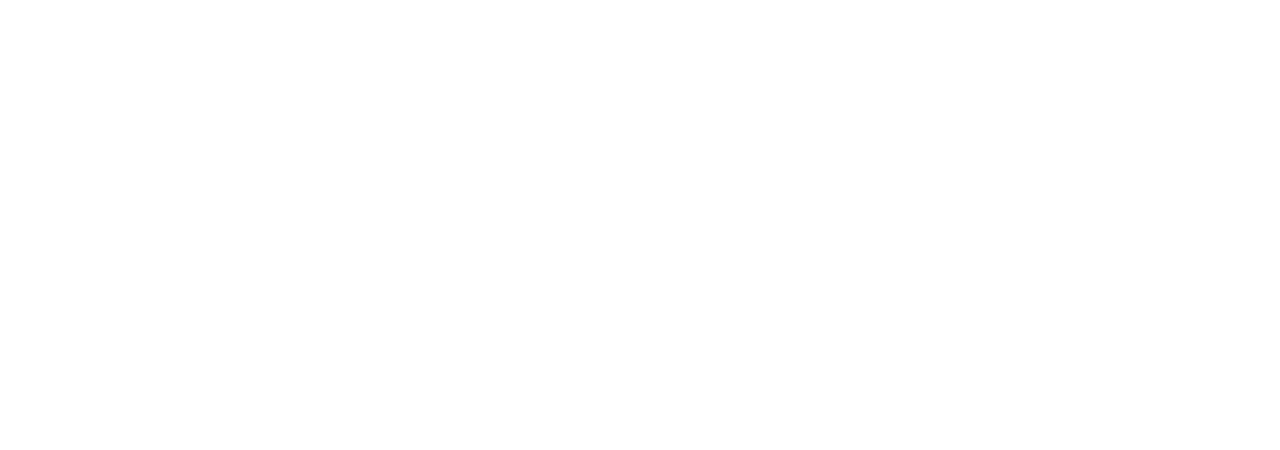
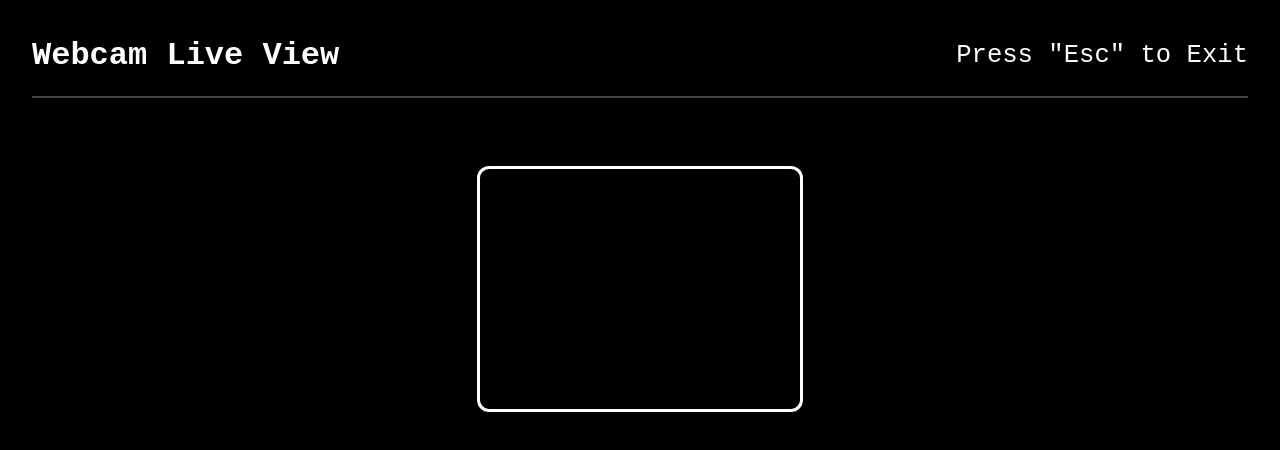
Before and after one commit to EmilioGarciaRabell/SHPE_Smart_Mirror, a React (Vite) app in the folder front/client/: page /camera in a window 1280 px wide. Before the commit this address had no page. Shown: the top 450 px of the page. Built offline with nearby package versions, Linux system fonts and the light colour scheme; no server answers.

Commit message:
working on camera ui

```diff
--- a/front/client/src/App.jsx
+++ b/front/client/src/App.jsx
@@ -3,6 +3,7 @@
 import IdlePage from "./IdlePage";
 import Login from "./Login";
 import MainPage from "./DummyMainPage";
+import CameraPage from "./cameraApp";
 
 export default function App() {
   return (
@@ -11,6 +12,7 @@
         <Route path="/" element={<IdlePage />} />
         <Route path="/login" element={<Login />} />
         <Route path="/main" element={<MainPage />} />
+        <Route path="/camera" element={<CameraPage />} />
       </Routes>
     </Router>
   );
--- /dev/null
+++ b/front/client/src/CameraApp.jsx
@@ -0,0 +1,51 @@
+// src/components/CameraPage.jsx
+import React, { useRef, useEffect } from "react";
+import "./login.css";
+import { useNavigate } from "react-router-dom";
+
+export default function CameraPage() {
+  const videoRef = useRef(null);
+  const navigate = useNavigate();
+
+  useEffect(() => {
+    async function startCamera() {
+      try {
+        const stream = await navigator.mediaDevices.getUserMedia({ video: true });
+        if (videoRef.current) {
+          videoRef.current.srcObject = stream;
+        }
+      } catch (err) {
+        console.error("Webcam access error:", err);
+      }
+    }
+    startCamera();
+  }, []);
+
+  const handleBack = () => {
+    navigate("/"); // or wherever your IdlePage is routed
+  };
+
+  return (
+    <div className="login-container">
+      <div className="login-header">
+        <div className="time">Webcam Live View</div>
+        <div className="date">Press "Esc" to Exit</div>
+      </div>
+      <hr className="login-divider" />
+      <div className="camera-wrapper">
+        <video
+          ref={videoRef}
+          autoPlay
+          muted
+          playsInline
+          className="camera-video"
+          width="320"
+          height="240"
+        />
+      </div>
+      <button className="floating-button" onClick={handleBack}>
+        ⬅ Back
+      </button>
+    </div>
+  );
+}
--- a/front/client/src/login.css
+++ b/front/client/src/login.css
@@ -103,3 +103,15 @@
     height: 60px;
     object-fit: contain;
   }
+
+  .camera-wrapper {
+    display: flex;
+    justify-content: center;
+    margin-top: 20px;
+  }
+
+  .camera-video {
+    border: 3px solid white;
+    border-radius: 12px;
+    box-shadow: 0 0 15px rgba(0, 0, 0, 0.5);
+  }
```
